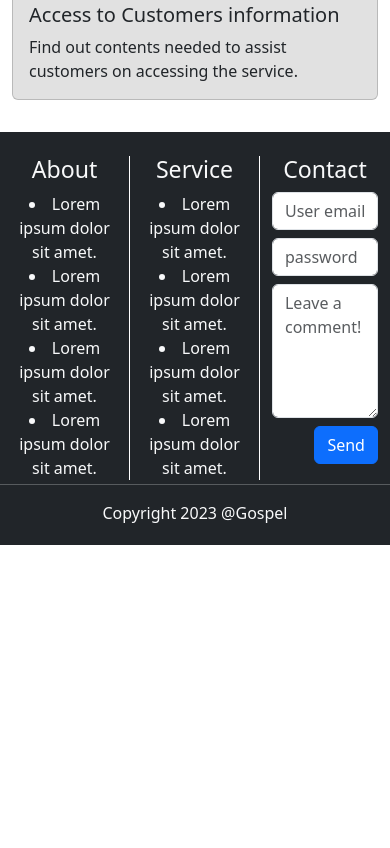
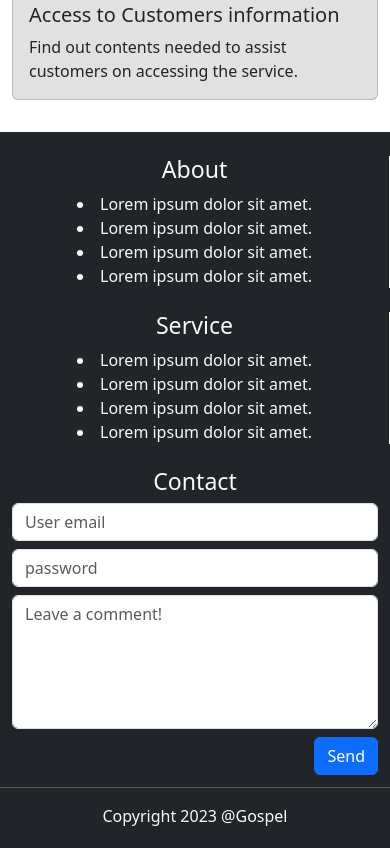
Before and after one commit to gospellubabari/bootstrap, a plain HTML site: page about.html in a window 390 px wide. Shown: the part 1488-2336 px from the top of the page. Before the commit the page ends 2033 px from the top, so only its background shows below. Drawn offline with nearby package versions, Linux system fonts and the light colour scheme; files that its build step writes are made by us from their sources.

Commit message:
about page

```diff
--- a/about.html
+++ b/about.html
@@ -117,28 +117,28 @@
   <div class="section pt-4 pb-1 mt-3 bg-dark">
     <div class="container text-light text-center">
       <div class="row">
-        <div class="col-4" style="border-right: 1px solid white;">
+        <div class="col-12 col-sm-4 mb-4 mb-sm-0" style="border-right: 1px solid white;">
           <h3>About</h3>
           <li>Lorem ipsum dolor sit amet.</li>
           <li>Lorem ipsum dolor sit amet.</li>
           <li>Lorem ipsum dolor sit amet.</li>
           <li>Lorem ipsum dolor sit amet.</li>
         </div>
-        <div class="col-4" style="border-right: 1px solid white;">
+        <div class="col-12 col-sm-4 mb-4 mb-sm-0" style="border-right: 1px solid white;">
           <h3>Service</h3>
           <li>Lorem ipsum dolor sit amet.</li>
           <li>Lorem ipsum dolor sit amet.</li>
           <li>Lorem ipsum dolor sit amet.</li>
           <li>Lorem ipsum dolor sit amet.</li>
         </div>
-        <div class="col-4">
+        <div class="col-12 col-sm-4 mb-2 mb-sm-0">
           <h3>Contact</h3>
           <div class="row">
             <div class="col-12  mb-2">
-              <input type="email" class="form-control" placeholder="User email">
+              <input type="email" class="form-control" placeholder="User email" required>
             </div>
             <div class="col-12 mb-2">
-              <input type="password" class="form-control" placeholder="password">
+              <input type="password" class="form-control" placeholder="password" required>
             </div>
             <div class="col-12 mb-2">
               <textarea class="form-control" cols="50" rows="5" placeholder="Leave a comment!"></textarea>
```
